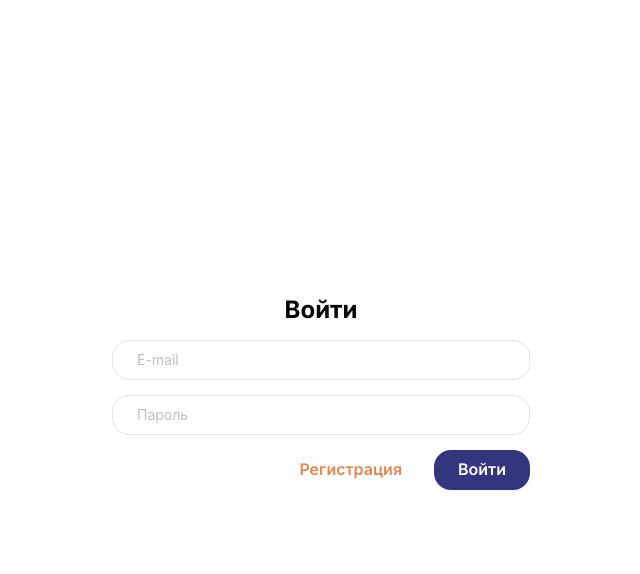
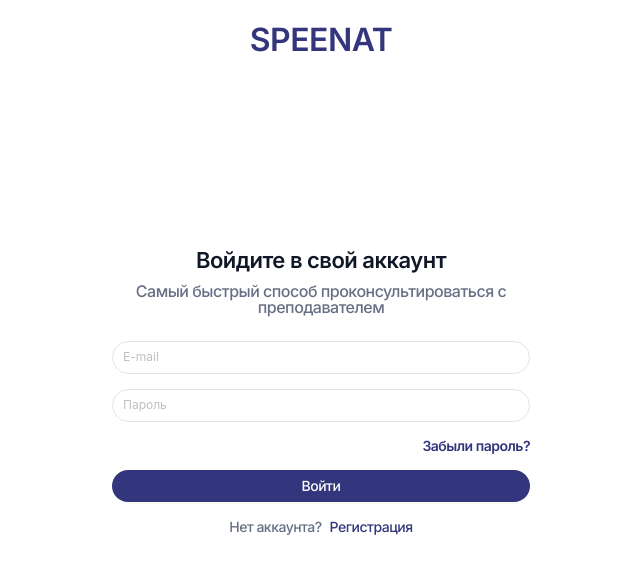
Before and after one commit to MiroslavWise/speenat, a Next.js app: page /spec in a window 1280 px wide. Shown: the top 574 px of the page, without its empty margins (319-959 px from the left). Built offline with nearby package versions, Linux system fonts and the light colour scheme.

Commit message:
add sing page

```diff
--- a/authorization/SignInComponent.tsx
+++ b/authorization/SignInComponent.tsx
@@ -6,6 +6,10 @@
 
         return (
                 <div className="__wrapper-sign__">
+                        <header className="header-sing">
+                                <h1>speenat</h1>
+                                {/* <h4>Самый быстрый способ проконсультироваться с преподавателем</h4> */}
+                        </header>
                         <ContainerSingAndRegister />
                 </div>
         )
--- a/components/auth/ContainerSingAndRegister.tsx
+++ b/components/auth/ContainerSingAndRegister.tsx
@@ -11,12 +11,12 @@
 
 const { Item } = Form
 
-interface IValues{
+interface IValues {
         email: string
         password: string
 }
 
-interface IReturnAccess{
+interface IReturnAccess {
         access: boolean,
         error: {
                 message: string
@@ -51,7 +51,6 @@
 
         const onRegister = (values: IRegister) => {
                 const { email, password, password2, is_speaker, referral_code, full_name } = values
-                console.log("values: ", values)
                 registerUser({
                         email: email,
                         password: password,
@@ -91,7 +90,8 @@
         return (
                 <div className={`__container-sign__ ${isSign && 'animate'}`}>
                         <div className={`content `}>
-                                <h2 style={{ textAlign: "center" }}>{isState ? 'Регистрация' : 'Войти'}</h2>
+                                <h2 style={{ textAlign: "center" }}>{isState ? 'Регистрация' : 'Войдите в свой аккаунт'}</h2>
+                                <h4>Самый быстрый способ проконсультироваться с преподавателем</h4>
                                 <Form
                                         className="fields"
                                         onFinish={isState ? onRegister : onSubmit}
@@ -107,23 +107,21 @@
                                                         ? <RegisterForm />
                                                         : <SignForm />
                                         }
-                                        <Row align="middle" justify="end">
-                                                <Space direction="horizontal" style={{alignItems: "center"}}>
-                                                        <Button
-                                                                type="text"
-                                                                className="state-revers"
-                                                                onClick={() => setIsState(state => !state)}
-                                                        >
-                                                                <p>{!isState ? 'Регистрация' : 'Войти'}</p>
-                                                        </Button>
                                         <Button
                                                 htmlType="submit"
                                                 className="login-submit"
+                                                style={{ width: '100%' }}
                                         >
-                                                                <p>{ isState ? 'Регистрация' : 'Войти' }</p>
+                                                <p>{isState ? 'Регистрация' : 'Войти'}</p>
                                         </Button>
-                                                </Space>
-                                        </Row>
+                                        <div className="register-component-button">
+                                                {
+                                                        !isState ? <p>Нет аккаунта? </p> : null
+                                                }
+                                                {
+                                                        !isState ? <a onClick={() => setIsState(state => !state)}>Регистрация</a> : <a onClick={() => setIsState(state => !state)}>Войти</a>
+                                                }
+                                        </div>
                                 </Form>
                                 </div>
                 </div>
--- a/components/auth/SignForm.tsx
+++ b/components/auth/SignForm.tsx
@@ -38,6 +38,7 @@
                                         placeholder="Пароль"
                                 />
                         </Item>
+                        <a className="forgot-password">Забыли пароль?</a>
                 </>
         )
 }
--- a/styles/init.scss
+++ b/styles/init.scss
@@ -35,7 +35,7 @@
         background-color: rgb(255,255,255);
 }
 
-h2, p{
+h2, h1, h3, h4, h5, h6, a, p{
         font-family: 'Inter', sans-serif;
         margin: 0;
         padding: 0;
--- a/styles/profile.scss
+++ b/styles/profile.scss
@@ -18,7 +18,7 @@
 
         .profile-content{
                 display: flex;
-                padding-top: 110px;
+                padding-top: 100px;
                 flex-direction: column;
                 align-items: center;
                 padding-left: 20px;
@@ -26,8 +26,8 @@
 
                 .profile-name{
                         font-weight: 600;
-                        font-size: 30px;
-                        line-height: 15px;
+                        font-size: 24px;
+                        line-height: 22px;
                         text-align: center;
                         color: var(--premium-color);
                         letter-spacing:-1px;
--- a/styles/sign.scss
+++ b/styles/sign.scss
@@ -1,20 +1,60 @@
-$primary: rgb(51,54,124);
+$primary: rgb(51, 54, 124);
 $secondary: #38ef7d;
 $white: #fff;
 $gray: #9b9b9b;
 
-.__wrapper-sign__{
+.__wrapper-sign__ {
         position: relative;
         width: 100%;
         height: 100vh;
-        background-color: transparent;
+        background: #FFF;
         z-index: 10;
         display: flex;
         justify-content: center;
         align-items: center;
 }
 
-.__container-sign__{
+.header-sing{
+        position: absolute;
+        top: 20px;
+        transform: translateX(-50%);
+        left: 50%;
+        width: 100%;
+
+        h1{
+                text-transform: uppercase;
+                text-align: center;
+                color: var(--premium-color);
+                font-weight: 600;
+                letter-spacing: -0.5px;
+        }
+
+        h4{
+                color: #667085;
+                text-align: center;
+                font-size: 16px;
+                font-weight: 500;
+                line-height: 16px;
+                letter-spacing: -0.5px;
+                padding: 10px 30px;
+        }
+}
+
+.forgot-password{
+        color: var(--premium-color);
+        font-size: 14px;
+        font-weight: 600;
+        line-height: 18px;
+        letter-spacing: -0.5px;
+        text-align: end;
+}
+
+.__container-sign__ {
+        margin-left: 10px;
+        margin-right: 10px;
+        border-radius: 32px;
+        background: #FFF;
+        padding: 0px 30px;
         position: relative;
         z-index: 101;
         height: fit-content;
@@ -22,18 +62,37 @@
         transition: all 0.4s ease-in-out;
         animation: identifier-position 1.2s;
 
-        &.animate{
+        &.animate {
                 animation: scale-truth 450ms;
         }
 
-        .content{
+        .content {
                 backdrop-filter: blur(6.5px);
                 -webkit-backdrop-filter: blur(6.5px);
                 height: 100%;
                 width: 100%;
                 transition: all 0.5s ease-in-out;
 
-                .fields{
+                h2 {
+                        color: #101828;
+                        text-align: center;
+                        font-size: 22px;
+                        font-weight: 600;
+                        line-height: 26px;
+                        letter-spacing: -0.5px;
+                }
+
+                h4{
+                        color: #667085;
+                        text-align: center;
+                        font-size: 16px;
+                        font-weight: 500;
+                        line-height: 16px;
+                        letter-spacing: -0.5px;
+                        padding: 10px 0px;
+                }
+
+                .fields {
                         display: flex;
                         flex-direction: column;
                         gap: 15px;
@@ -43,8 +102,51 @@
         }
 }
 
-.login-submit{
+.login-submit {
         background-color: var(--premium-color);
+        display: flex;
+        flex-direction: row;
+        align-items: center;
+        justify-content: center;
+        padding: 6px 12px;
+        width: 100% !important;
+        border-radius: 100px;
+        border: none;
+
+        p {
+                color: #FFF;
+                font-size: 14px;
+                font-weight: 500;
+                line-height: 20px;
+                letter-spacing: -0.5px;
+        }
+}
+
+.register-component-button {
+        display: flex;
+        justify-content: center;
+        align-items: baseline;
+        gap: 8px;
+        align-self: stretch;
+
+        p {
+                color: #667085;
+                font-size: 14px;
+                font-weight: 500;
+                line-height: 20px;
+                letter-spacing: -0.5px;
+        }
+
+        a {
+                color: var(--premium-color);
+                font-size: 14px;
+                font-weight: 500;
+                line-height: 20px;
+                letter-spacing: -0.5px;
+        }
+}
+
+.state-revers {
         display: flex;
         flex-direction: row;
         align-items: center;
@@ -54,26 +156,7 @@
         border-radius: 17px;
         border: none;
 
-        p{
-                font-style: normal;
-                font-weight: 600;
-                font-size: 16px;
-                line-height: 19px;
-                color: #fff;
-        }
-}
-
-.state-revers{
-        display: flex;
-        flex-direction: row;
-        align-items: center;
-        justify-content: center;
-        padding: 12px 24px;
-        height: 40px;
-        border-radius: 17px;
-        border: none;
-
-        p{
+        p {
                 font-style: normal;
                 font-weight: 600;
                 font-size: 16px;
@@ -85,23 +168,23 @@
 .user-box {
         padding: 0;
         margin: 0;
-        border-color: var( --gray-color);
+        border-color: var(--gray-color);
 }
+
 .input-login {
         width: 100%;
-        padding: 10px 10px;
-        font-size: 14px;
+        padding: 6px 10px;
+        font-size: 12px;
         color: #121212;
         margin-bottom: 30px;
         border: 1px solid #131313;
         background: white;
         margin: 0;
-        border-color: var( --gray-color);
-        padding: 12px 24px;
-        height: 40px;
+        border-color: var(--gray-color);
         border-radius: 17px;
 
-        &:focus, :hover{
+        &:focus,
+        :hover {
                 border: 1px solid #666666;
         }
 }
@@ -111,7 +194,8 @@
                 opacity: 1;
                 scale: 1;
         }
-        to{
+
+        to {
                 opacity: 0.1;
                 scale: 1.4;
         }
@@ -123,6 +207,7 @@
         width: 0;
         height: 0;
 }
+
 .radio-btn {
         position: relative;
         display: inline-block;
@@ -139,7 +224,7 @@
         transform: scale(0.9);
 }
 
-input[type="radio"]:checked + .radio-btn::before {
+input[type="radio"]:checked+.radio-btn::before {
         content: "";
         position: absolute;
         top: 50%;
@@ -150,6 +235,7 @@
         background-color: var(--cyan);
         border-radius: 50%;
 }
+
 .radio-btn::before {
         content: "";
         position: absolute;
```
Lines whose indentation alone changed are shown as unchanged.
